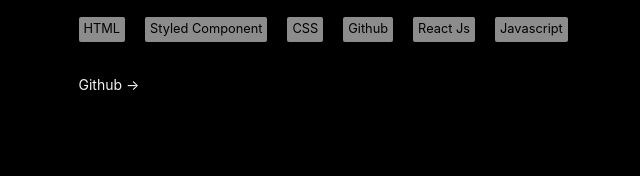
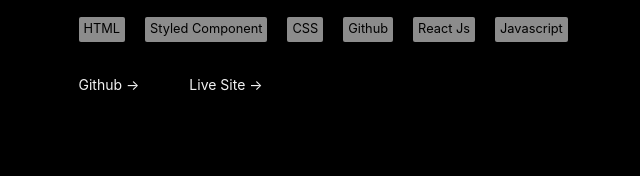
Before and after one commit to MuskanArya22/Muskans-Portfolio, a plain HTML site: page index.html in a window 1280 px wide. Shown: the part 3624-3800 px from the top of the page, 614-1254 px from the left. Drawn offline with nearby package versions, Linux system fonts and the light colour scheme.

Commit message:
Updated Live project

```diff
--- a/index.html
+++ b/index.html
@@ -290,8 +290,8 @@
 											target="_blank"
 											rel="noreferrer"
 											class="hover-effect"
-											>Github →</a
-										>
+											>Github →
+											</a>
 									</li>
 								</ul>
 							</div>
@@ -374,6 +374,15 @@
 											class="hover-effect"
 											>Github →</a
 										>
+									</li>
+									<li>
+										<a
+											href="https://github.com/MuskanArya22/BenchmarkingPlaces"
+											target="_blank"
+											rel="noreferrer"
+											class="hover-effect"
+											>Live Site →
+											</a>
 									</li>
 								</ul>
 							</div>
```
